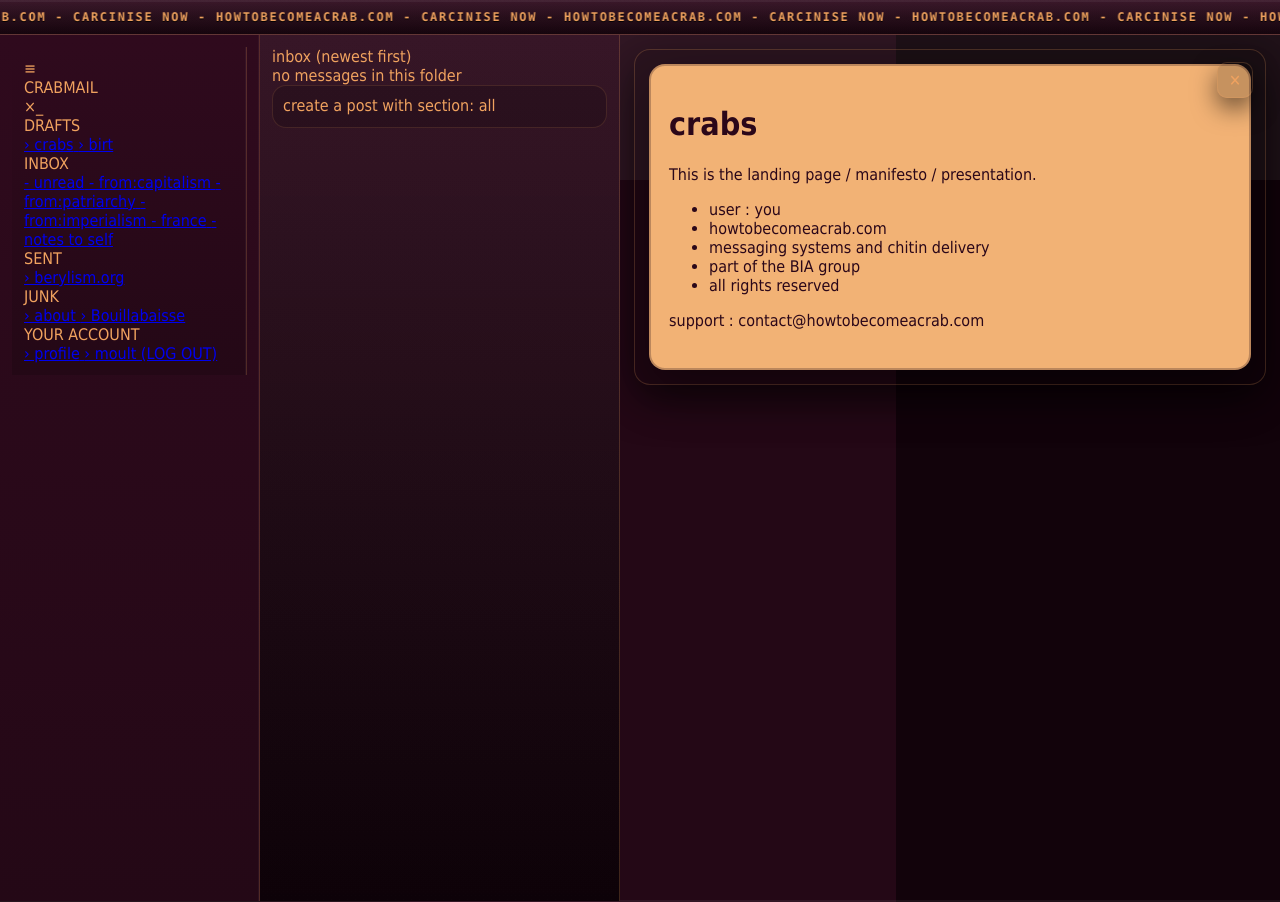
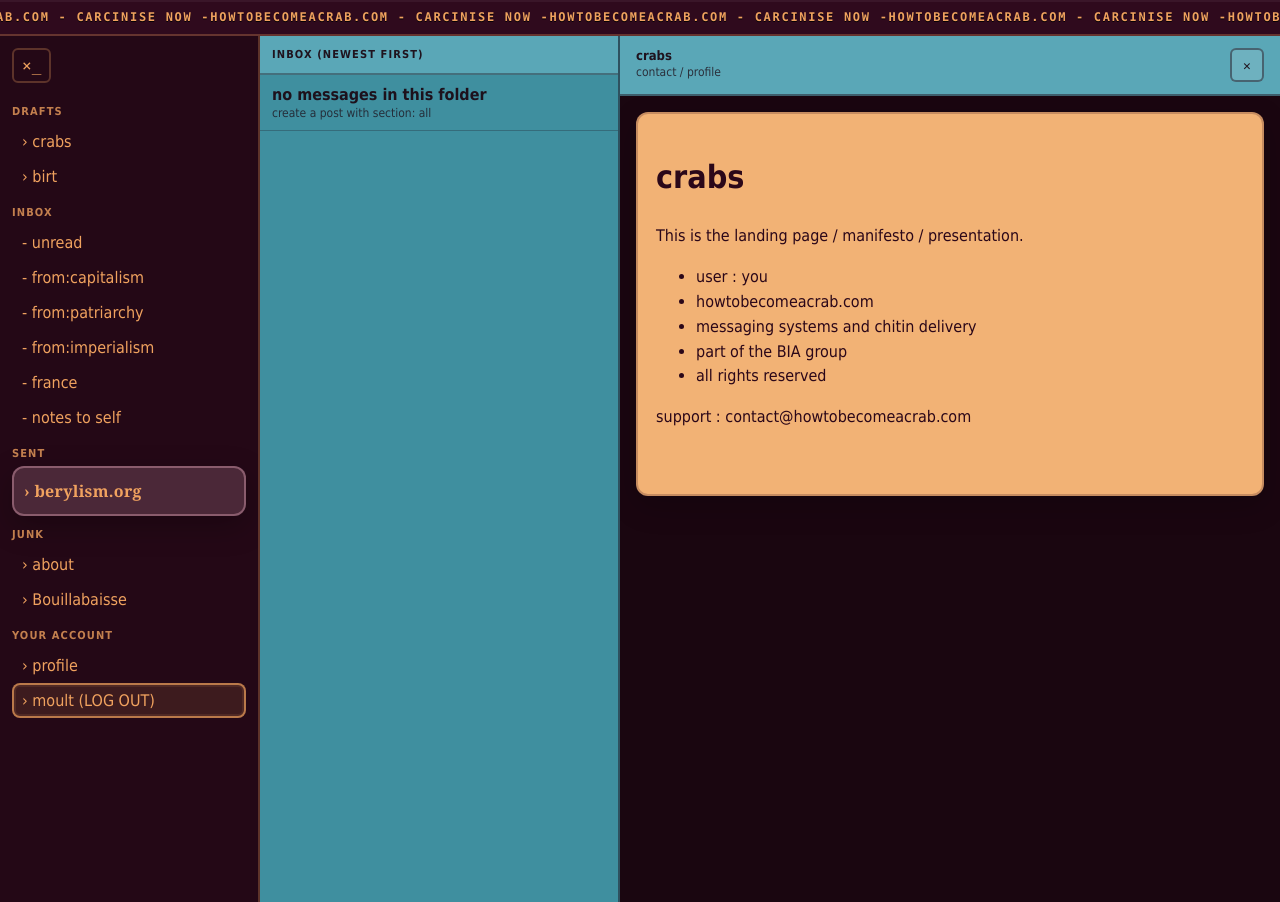
Before and after one commit to blhls/howtobecomeacrab, a Jekyll site: the page built from mail/index.md, in a window 1280 px wide. Built offline with Jekyll 4.4.1, drawn with Linux system fonts in a browser that asks for light colours.

Commit message:
Update mail.html

```diff
--- a/_layouts/mail.html
+++ b/_layouts/mail.html
@@ -12,35 +12,33 @@
       --folders-w-mini: 64px;
       --list-w: 360px;
 
-      --burgundy-0: #1a0610;
-      --burgundy-1: #240816;
-      --burgundy-2: #2f0a1d;
+      /* COLOURS (flat blocks) */
+      --burgundy:  #1a0610;  /* main background */
+      --burgundy2: #240816;  /* folders panel */
+      --burgundy3: #2f0a1d;  /* headers chrome */
 
-      --crab-ui:    #f0a25f;
-      --crab-paper: #f2b275;
-      --ink:        #2b0719;
+      --duck:      #5aa7b7;  /* duck blue */
+      --duck2:     #3f8f9f;  /* darker duck */
 
-      --muted:      rgba(240,162,95,.78);
-      --muted2:     rgba(240,162,95,.62);
-      --border:     rgba(240,162,95,.22);
-      --border2:    rgba(240,162,95,.14);
-      --shadow:     rgba(0,0,0,.55);
+      --crab:      #f0a25f;  /* interface text / borders */
+      --crab2:     #d88a49;  /* darker crab for emphasis */
+      --paper:     #f2b275;  /* email background (article) */
+      --ink:       #2b0719;  /* burgundy text on paper */
+
+      --border:    rgba(240,162,95,.28);
+      --border2:   rgba(240,162,95,.18);
+      --shadow:    rgba(0,0,0,.45);
+
+      --link:      #3f8f9f;
+      --linkHover: #5aa7b7;
     }
 
     html, body { height: 100%; margin: 0; }
 
     body{
       font-family: Tahoma, Verdana, Arial, Helvetica, sans-serif;
-      color: var(--crab-ui);
-
-      /* hard colour blocks */
-      background:
-        linear-gradient(180deg, rgba(255,255,255,.06) 0 180px, transparent 180px),
-        linear-gradient(90deg,
-          var(--burgundy-0) 0 32%,
-          var(--burgundy-1) 32% 70%,
-          #12030b 70% 100%
-        );
+      background: var(--burgundy);
+      color: var(--crab);
     }
 
     body.folders-mini { --folders-w: var(--folders-w-mini); }
@@ -52,16 +50,15 @@
       min-height: 0;
     }
 
+    /* ===== Top banner (flat) ===== */
     .topbar{
       position: sticky;
       top: 0;
       height: var(--topbar-h);
-      border-bottom: 1px solid var(--border);
+      border-bottom: 2px solid var(--border);
       overflow: hidden;
       z-index: 50;
-      background:
-        linear-gradient(180deg, rgba(255,255,255,.06), rgba(0,0,0,.40)),
-        linear-gradient(180deg, var(--burgundy-2), var(--burgundy-1));
+      background: var(--burgundy3);
       box-shadow: 0 2px 0 rgba(255,255,255,.05) inset;
     }
 
@@ -88,7 +85,7 @@
       font-size: 12px;
       letter-spacing: 1.7px;
       text-transform: uppercase;
-      color: var(--crab-ui);
+      color: var(--crab);
       text-shadow: 0 1px 0 rgba(0,0,0,.85);
     }
 
@@ -97,171 +94,289 @@
       to   { transform: translateX(-50%); }
     }
 
+    /* ===== Left folders (flat) ===== */
     .folders{
-      background: linear-gradient(180deg, var(--burgundy-2), var(--burgundy-1));
-      border-right: 1px solid var(--border);
+      background: var(--burgundy2);
+      border-right: 2px solid var(--border);
       padding: 12px;
       box-sizing: border-box;
       overflow: auto;
-      box-shadow: -1px 0 0 rgba(255,255,255,.04) inset;
     }
 
+    .toggle{
+      display: inline-block;
+      padding: 6px 8px;
+      border: 2px solid var(--border);
+      background: transparent;
+      cursor: pointer;
+      user-select: none;
+      margin-bottom: 10px;
+      border-radius: 6px;
+      color: var(--crab);
+      font-family: "Lucida Console", Monaco, "Courier New", Courier, monospace;
+    }
+
+    .group{ margin: 12px 0; }
+
+    .group-title{
+      font-weight: 900;
+      font-size: 11px;
+      letter-spacing: 1.1px;
+      margin: 8px 0 6px;
+      color: rgba(240,162,95,.78);
+      text-transform: uppercase;
+    }
+
+    .folder-item{
+      display: block;
+      text-decoration: none;
+      color: inherit;
+      padding: 6px 8px;
+      border-radius: 8px;
+      border: 2px solid transparent;
+    }
+
+    .folder-item:hover{
+      background: rgba(90,167,183,.12);
+      border-color: rgba(90,167,183,.45);
+    }
+
+    /* active supersection highlight (crab) */
+    .folder-item.active{
+      background: rgba(240,162,95,.12);
+      border-color: rgba(240,162,95,.70);
+      box-shadow: 0 0 0 2px rgba(240,162,95,.10) inset;
+    }
+
+    /* mini collapsed */
+    .mini{ display: none; gap: 10px; align-items: center; }
+
+    .mini .hamburger{
+      display: inline-block;
+      padding: 6px 8px;
+      border: 2px solid var(--border);
+      background: transparent;
+      cursor: pointer;
+      user-select: none;
+      width: fit-content;
+      border-radius: 6px;
+      color: var(--crab);
+      font-family: "Lucida Console", Monaco, "Courier New", Courier, monospace;
+    }
+
+    .mini .letters{
+      font-weight: 900;
+      letter-spacing: .6px;
+      line-height: 1.05;
+      color: var(--crab);
+      font-family: "Lucida Console", Monaco, "Courier New", Courier, monospace;
+      opacity: .95;
+    }
+    .mini .letters span{ display: block; }
+
+    body.folders-mini .toggle,
+    body.folders-mini .group{ display: none; }
+    body.folders-mini .mini{ display: grid; }
+    body.folders-mini .folders{ padding: 12px 8px; }
+
+    /* ===== Middle list (MORE duck blue) ===== */
     .list{
-      background:
-        linear-gradient(180deg, rgba(255,255,255,.05), rgba(0,0,0,.25)),
-        linear-gradient(180deg, #2c0a1b, #12030b);
-      border-right: 1px solid var(--border);
+      background: var(--duck2);
+      border-right: 2px solid rgba(26,6,16,.45);
+      overflow: auto;
+      min-height: 0;
+      color: rgba(26,6,16,.92);
+    }
+
+    .list-header{
       padding: 12px;
-      box-sizing: border-box;
+      border-bottom: 2px solid rgba(26,6,16,.35);
+      font-weight: 900;
+      font-size: 11px;
+      letter-spacing: 1.1px;
+      text-transform: uppercase;
+      background: var(--duck);
+      position: sticky;
+      top: 0;
+      z-index: 5;
+      color: rgba(26,6,16,.92);
+      text-shadow: none;
+    }
+
+    .msg{
+      display: grid;
+      gap: 2px;
+      padding: 10px 12px;
+      border-bottom: 1px solid rgba(26,6,16,.25);
+      text-decoration: none;
+      color: inherit;
+    }
+
+    .msg:hover{
+      background: rgba(255,255,255,.12);
+    }
+
+    .msg .meta{
+      font-size: 12px;
+      color: rgba(26,6,16,.70);
+    }
+
+    .msg .subj{
+      font-weight: 900;
+      color: rgba(26,6,16,.92);
+    }
+
+    .msg.active{
+      background: rgba(240,162,95,.42);
+      outline: 2px solid rgba(240,162,95,.75);
+    }
+
+    /* ===== Right reading pane (flat burgundy) ===== */
+    .view{
+      background: var(--burgundy);
       overflow: auto;
       min-height: 0;
     }
 
-    .view{
-      padding: 14px;
-      box-sizing: border-box;
-      overflow: auto;
-      min-height: 0;
+    /* header of selected email: duck */
+    .email-header{
+      display: flex;
+      align-items: flex-start;
+      justify-content: space-between;
+      gap: 14px;
+      border-bottom: 2px solid rgba(26,6,16,.45);
+      padding: 12px 16px;
+      font-size: 13px;
+      background: var(--duck);
+      position: sticky;
+      top: 0;
+      z-index: 5;
+      color: rgba(26,6,16,.92);
     }
 
-    .panel{
-      background: rgba(0,0,0,.16);
-      border: 1px solid var(--border);
-      border-radius: 16px;
-      padding: 14px;
-      box-shadow: 0 14px 40px var(--shadow);
-      position: relative;
+    .hdr-left{ display: grid; gap: 2px; }
+
+    .email-header strong{
+      color: rgba(26,6,16,.92);
+      font-weight: 900;
     }
 
-    .meta{
+    .closebtn{
+      text-decoration: none;
+      color: rgba(26,6,16,.92);
+      font-weight: 900;
+      width: 30px;
+      height: 30px;
       display: grid;
-      gap: 6px;
-      padding: 10px 10px 12px;
-      border-radius: 14px;
-      border: 1px solid var(--border2);
-      background: rgba(0,0,0,.16);
-      margin-bottom: 12px;
+      place-items: center;
+      border: 2px solid rgba(26,6,16,.45);
+      background: rgba(255,255,255,.12);
+      border-radius: 6px;
+      flex: 0 0 auto;
+      font-family: "Lucida Console", Monaco, "Courier New", Courier, monospace;
     }
 
-    .meta .row{
-      display: flex;
-      gap: 10px;
-      font-size: 12px;
-      letter-spacing: 1px;
-      color: var(--muted);
-      text-transform: uppercase;
+    .closebtn:hover{
+      background: rgba(255,255,255,.18);
+      outline: 2px solid rgba(240,162,95,.65);
     }
 
-    .meta .row b{
-      color: var(--crab-ui);
-      letter-spacing: 1.4px;
-      min-width: 64px;
-      display: inline-block;
+    /* EMAIL BODY: crab paper + burgundy text */
+    .email-body{
+      padding: 18px 18px 48px;
+      max-width: 920px;
+      line-height: 1.55;
+      font-size: 16px;
+
+      background: var(--paper);
+      color: var(--ink);
+      margin: 16px;
+      border-radius: 12px;
+      border: 2px solid rgba(43,7,25,.22);
+      box-shadow: 0 10px 30px rgba(0,0,0,.20);
     }
 
-    .paper{
-      background: var(--crab-paper);
+    .email-body h1, .email-body h2, .email-body h3{
       color: var(--ink);
-      border-radius: 16px;
-      padding: 18px 18px 22px;
-      border: 2px solid rgba(26,6,16,.25);
-      box-shadow: 0 18px 50px rgba(0,0,0,.40);
     }
 
-    .close-x{
-      position: absolute;
-      top: 12px;
-      right: 12px;
-      border-radius: 10px;
-      width: 34px;
-      height: 34px;
-      display: grid;
-      place-items: center;
-      background: rgba(0,0,0,.18);
-      border: 1px solid var(--border);
-      color: var(--crab-ui);
-      text-decoration: none;
-      font-weight: 900;
-      box-shadow: 0 10px 24px var(--shadow);
+    .email-body a{ color: var(--link); }
+    .email-body a:hover{ color: var(--linkHover); }
+
+    /* SENT special box stays */
+    .sentbox{
+      margin-top: 6px;
+      padding: 12px 10px;
+      border-radius: 12px;
+      border: 2px solid rgba(255, 190, 210, .35);
+      background: rgba(255,190,210,.18);
+      box-shadow: 0 10px 30px rgba(0,0,0,.25);
+      font-family: "Georgia", "Times New Roman", serif;
+      letter-spacing: .3px;
+      font-weight: 700;
+      color: var(--crab);
     }
 
-    @media (max-width: 860px){
-      .app{ grid-template-columns: var(--folders-w) 1fr; }
-      .list{ display: none; }
-    }
-    @media (max-width: 620px){
-      :root{ --folders-w: var(--folders-w-mini); }
+    .sentbox:hover{
+      outline: 2px solid rgba(90,167,183,.45);
     }
   </style>
-
-  <script>
-    function toggleFolders(){
-      document.body.classList.toggle("folders-mini");
-    }
-    function closePane(){
-      history.back();
-    }
-    // Wire up any toggle buttons present in the folders include
-    document.addEventListener("DOMContentLoaded", function(){
-      document.querySelectorAll("[data-folders-toggle]").forEach(function(el){
-        el.addEventListener("click", toggleFolders);
-      });
-    });
-  </script>
 </head>
 
 <body>
   <div class="topbar">
     <div class="marquee" aria-hidden="true">
       <div class="track">
-        <span class="chunk">HOWTOBECOMEACRAB.COM - CARCINISE NOW -&nbsp;</span>
-        <span class="chunk">HOWTOBECOMEACRAB.COM - CARCINISE NOW -&nbsp;</span>
-        <span class="chunk">HOWTOBECOMEACRAB.COM - CARCINISE NOW -&nbsp;</span>
-        <span class="chunk">HOWTOBECOMEACRAB.COM - CARCINISE NOW -&nbsp;</span>
-        <span class="chunk">HOWTOBECOMEACRAB.COM - CARCINISE NOW -&nbsp;</span>
-        <span class="chunk">HOWTOBECOMEACRAB.COM - CARCINISE NOW -&nbsp;</span>
-      </div>
-      <div class="track" aria-hidden="true">
-        <span class="chunk">HOWTOBECOMEACRAB.COM - CARCINISE NOW -&nbsp;</span>
-        <span class="chunk">HOWTOBECOMEACRAB.COM - CARCINISE NOW -&nbsp;</span>
-        <span class="chunk">HOWTOBECOMEACRAB.COM - CARCINISE NOW -&nbsp;</span>
-        <span class="chunk">HOWTOBECOMEACRAB.COM - CARCINISE NOW -&nbsp;</span>
-        <span class="chunk">HOWTOBECOMEACRAB.COM - CARCINISE NOW -&nbsp;</span>
-        <span class="chunk">HOWTOBECOMEACRAB.COM - CARCINISE NOW -&nbsp;</span>
+        <span class="chunk">HOWTOBECOMEACRAB.COM - CARCINISE NOW - </span>
+        <span class="chunk">HOWTOBECOMEACRAB.COM - CARCINISE NOW - </span>
+        <span class="chunk">HOWTOBECOMEACRAB.COM - CARCINISE NOW - </span>
+        <span class="chunk">HOWTOBECOMEACRAB.COM - CARCINISE NOW - </span>
+        <span class="chunk">HOWTOBECOMEACRAB.COM - CARCINISE NOW - </span>
+        <span class="chunk">HOWTOBECOMEACRAB.COM - CARCINISE NOW - </span>
       </div>
     </div>
   </div>
 
   <div class="app">
-    <aside class="folders">
     {% include folders.html %}
-    </aside>
 
     <aside class="list">
       {% include message_list.html %}
     </aside>
 
     <main class="view">
-      <div class="panel">
       {% if page.show_close != false %}
-          <a class="close-x" href="javascript:closePane()" aria-label="Close">✕</a>
+        <div class="email-header">
+          <div class="hdr-left">
+            {% if page.email_view %}
+              <div><strong>from :</strong> {{ page.from | default: "UNKNOWN" }}</div>
+              <div><strong>to :</strong> YOU</div>
+              <div><strong>date :</strong> {{ page.date | date: "%d/%m/%Y" }}</div>
+              <div><strong>subject :</strong> {{ page.subject | default: page.title }}</div>
+              <div><strong>cc :</strong> {{ page.cc | default: "BLHLS" }}</div>
+            {% else %}
+              <div><strong>{{ page.title }}</strong></div>
+              <div style="opacity:.8; font-size: 12px;">contact / profile</div>
             {% endif %}
+          </div>
 
-        {% if page.email_view %}
-          <div class="meta">
-            <div class="row"><b>from :</b> <span>{{ page.from | default: "UNKNOWN" }}</span></div>
-            <div class="row"><b>to :</b> <span>YOU</span></div>
-            <div class="row"><b>date :</b> <span>{{ page.date | date: "%d/%m/%Y" }}</span></div>
-            <div class="row"><b>subject :</b> <span>{{ page.subject | default: page.title }}</span></div>
-            <div class="row"><b>cc :</b> <span>{{ page.cc | default: "BLHLS" }}</span></div>
+          <a class="closebtn" href="{{ site.baseurl }}{{ page.close_to | default: '/mail/blank/' }}">✕</a>
         </div>
       {% endif %}
 
-        <div class="paper">
+      <div class="email-body">
         {{ content }}
-        </div>
       </div>
     </main>
   </div>
+
+  <script>
+    (function(){
+      const toggles = document.querySelectorAll('[data-folders-toggle]');
+      toggles.forEach(btn => btn.addEventListener('click', () => {
+        document.body.classList.toggle('folders-mini');
+      }));
+    })();
+  </script>
 </body>
 </html>
```
Lines whose indentation alone changed are shown as unchanged.
